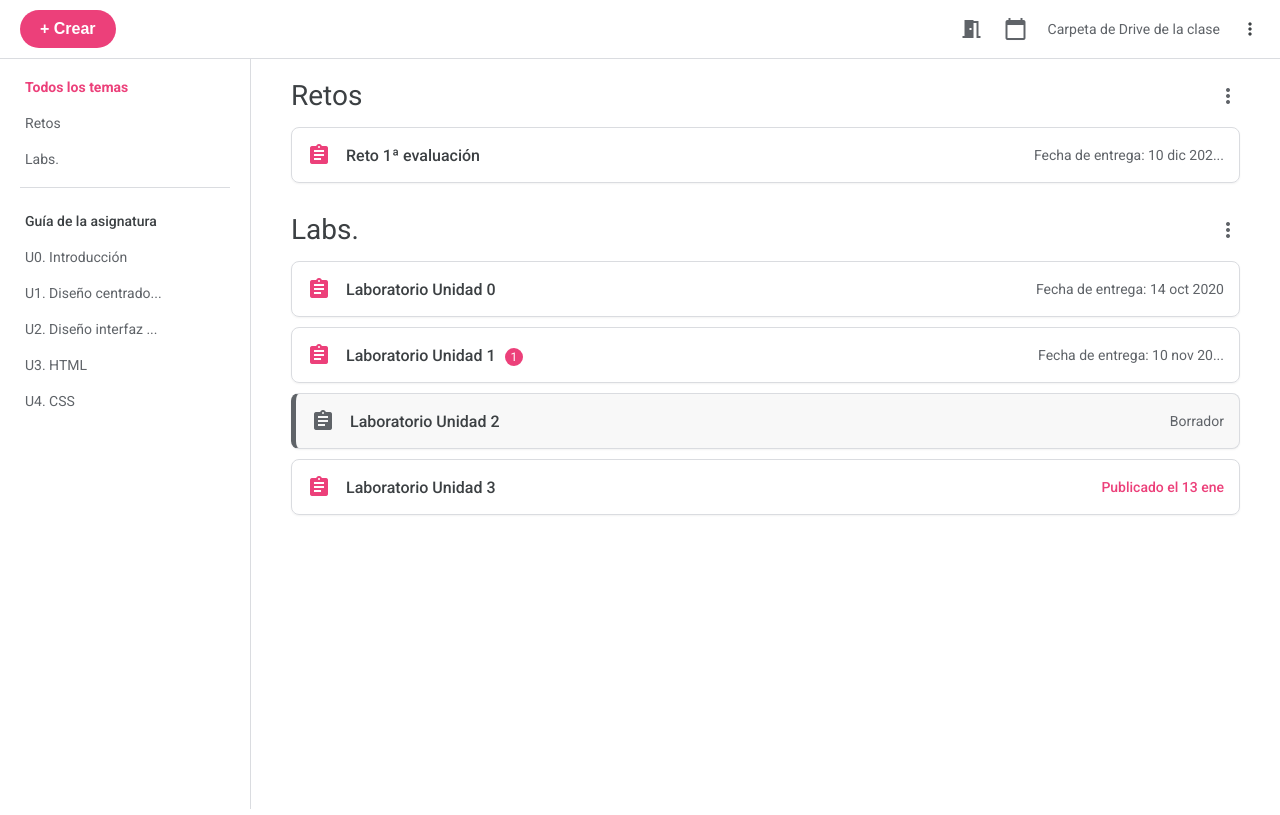
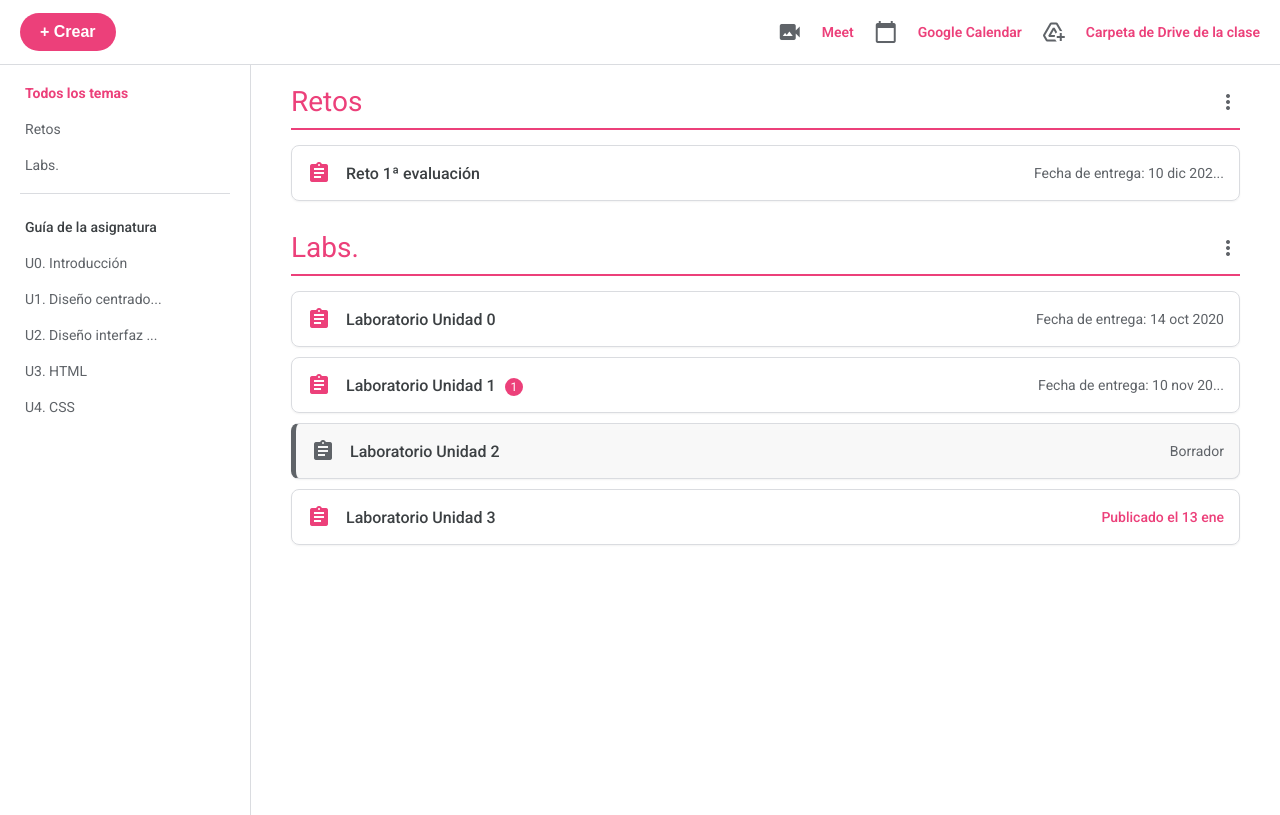
Before and after one commit to vllorenteSV/ejerciciosCSS_repaso, a plain HTML site: page index.html in a window 1280 px wide. Drawn offline with Linux system fonts and the light colour scheme.

Commit message:
icons & styling

```diff
--- a/index.html
+++ b/index.html
@@ -18,13 +18,14 @@
     <header class="header">
       <button class="create-btn">+ Crear</button>
       <div class="header-icons">
-        <span class="material-icons">meeting_room</span>
+        <span class="material-icons">video_camera_back</span>
+        <p>Meet</p>
         <span class="material-icons">calendar_today</span>
-        <span>Carpeta de Drive de la clase</span>
-        <span class="material-icons more-options">more_vert</span>
+        <p>Google Calendar</p>
+        <span class="material-icons">add_to_drive</span>
+        <p>Carpeta de Drive de la clase</p>
       </div>
     </header>
-
     <div class="container">
       <aside class="sidebar">
         <div class="sidebar-item active-topic">Todos los temas</div>
--- a/style.css
+++ b/style.css
@@ -45,6 +45,11 @@ body {
   gap: 20px;
   font-size: 14px;
   color: var(--color-text-secondary);
+}
+
+.header-icons p {
+  color: var(--color-primary);
+  font-weight: 600;
 }
 
 .header-icons .material-icons {
@@ -115,6 +120,12 @@ body {
   justify-content: space-between;
   align-items: center;
   margin-bottom: 15px;
+  padding-bottom: 10px;
+  border-bottom: 2px solid var(--color-primary);
+}
+
+.section-header span {
+  color: var(--color-primary);
 }
 
 .section-header h1 {
@@ -190,3 +201,7 @@ body {
   color: var(--color-primary);
   font-weight: 500;
 }
+
+.section-header h1 {
+  color: var(--color-primary);
+}
```
